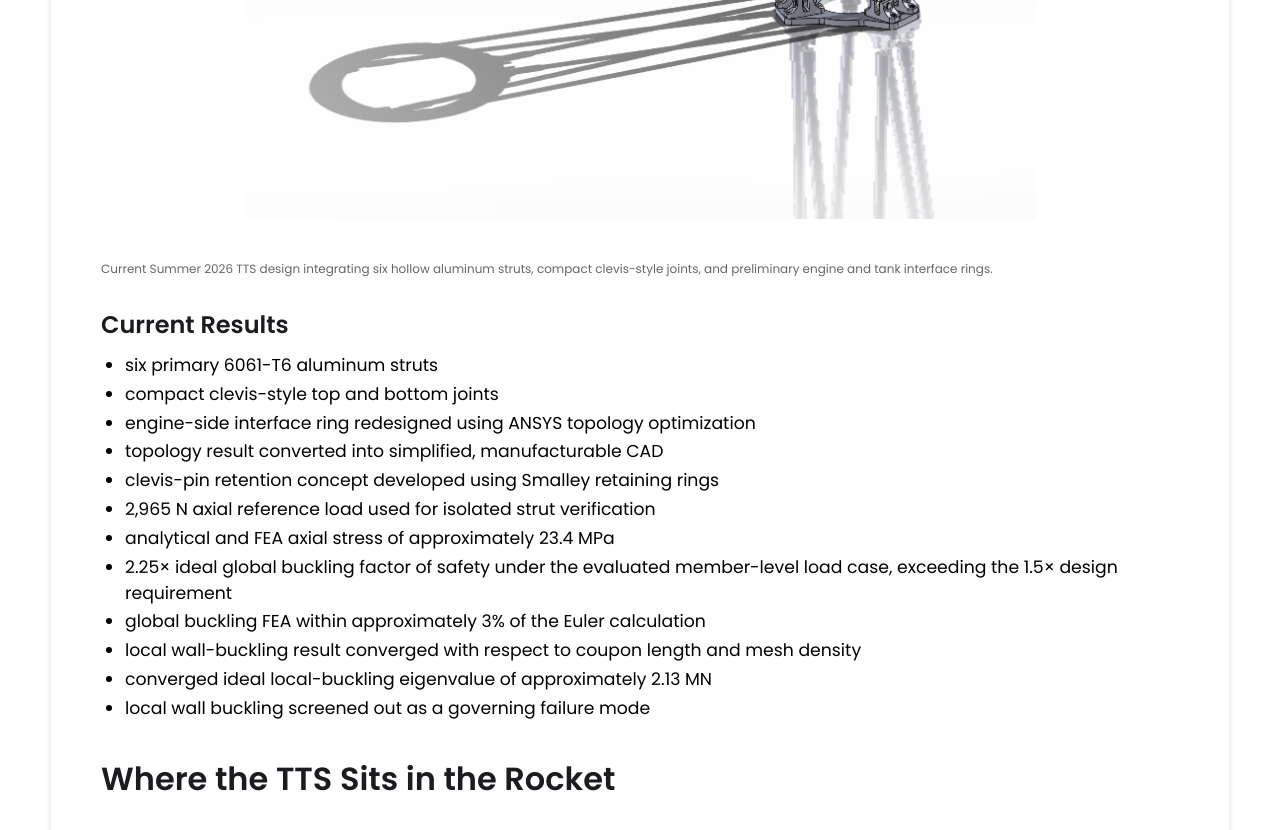
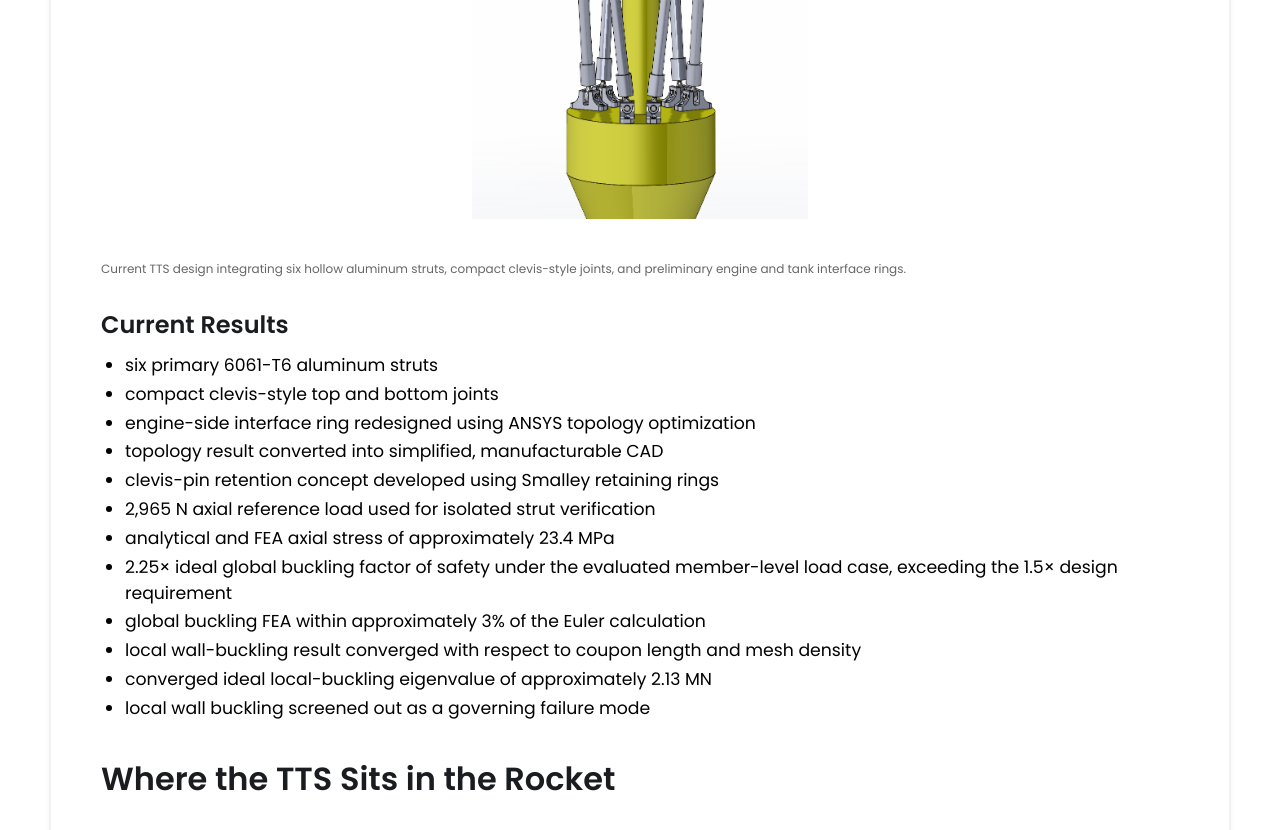
Before and after one commit to mnmohsen/personalwebsite, a Jekyll site: the page built from _projects/demo-project/index.md, in a window 1280 px wide and 900 px high, scrolled down 1539 px, cut to the strip 0-830 px from the top of the window. Built offline with Jekyll 4.4.1, drawn with Linux system fonts in a browser that asks for light colours.

Commit message:
Update index.md

```diff
--- a/_projects/demo-project/index.md
+++ b/_projects/demo-project/index.md
@@ -64,10 +64,10 @@ As part of the Michigan Aeronautical Science Association Structures team, I rede
 
 The TTS transfers engine thrust into the rocket airframe through six compression-loaded aluminum struts. My work combined first-principles structural analysis, automated design exploration, finite element analysis, joint design, packaging, and full-system CAD integration.
 
-<img src="/assets/images/tts_summer2026_conceptv2.png" alt="Current Citron thrust transfer structure assembly with six tubular struts and compact clevis-style joints" style="width:100%; max-height:750px; object-fit:contain; margin:20px 0;">
+<img src="/assets/images/newttscover.png" alt="Current Citron thrust transfer structure assembly with six tubular struts and compact clevis-style joints" style="width:100%; max-height:750px; object-fit:contain; margin:20px 0;">
 
 <p style="font-size:12px; color:#666; margin-top:0;">
-Current Summer 2026 TTS design integrating six hollow aluminum struts, compact clevis-style joints, and preliminary engine and tank interface rings.
+Current TTS design integrating six hollow aluminum struts, compact clevis-style joints, and preliminary engine and tank interface rings.
 </p>
 
 ### Current Results
```
